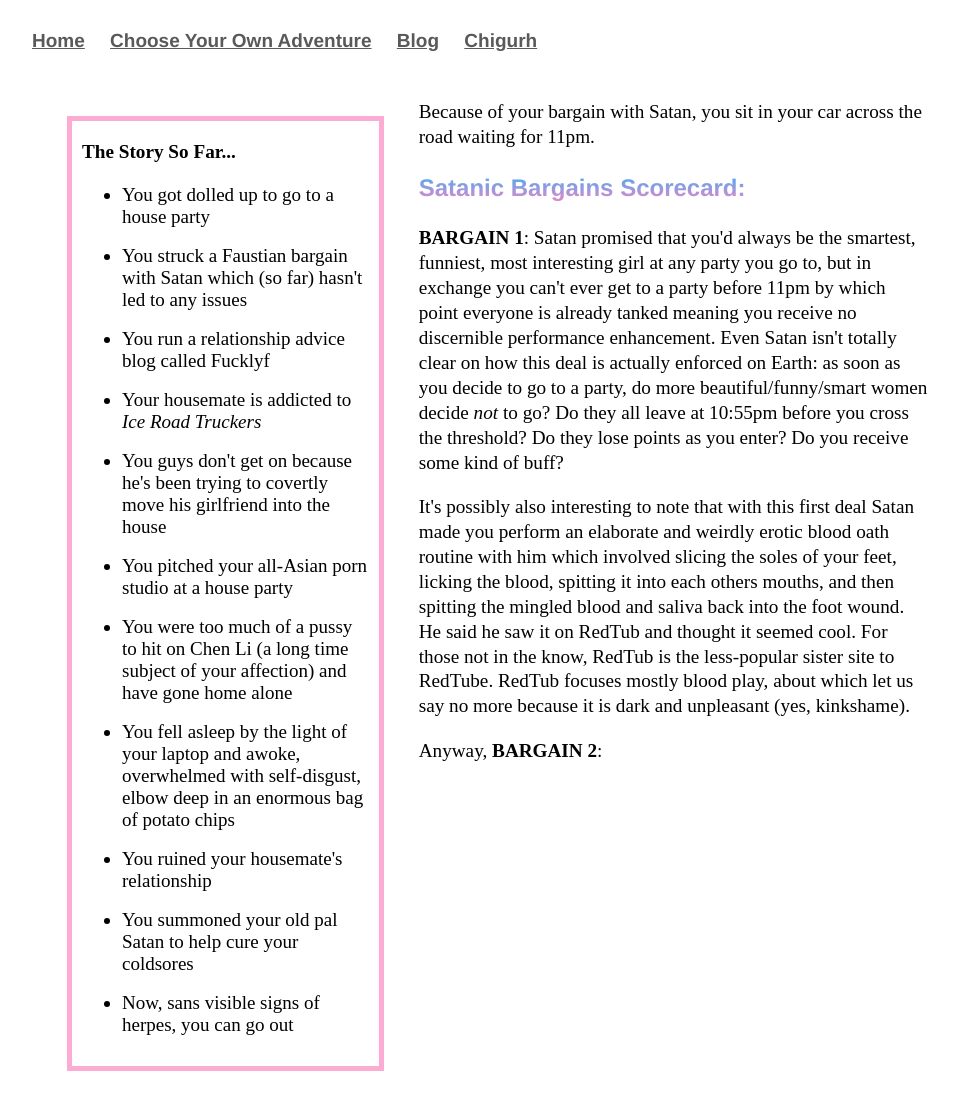
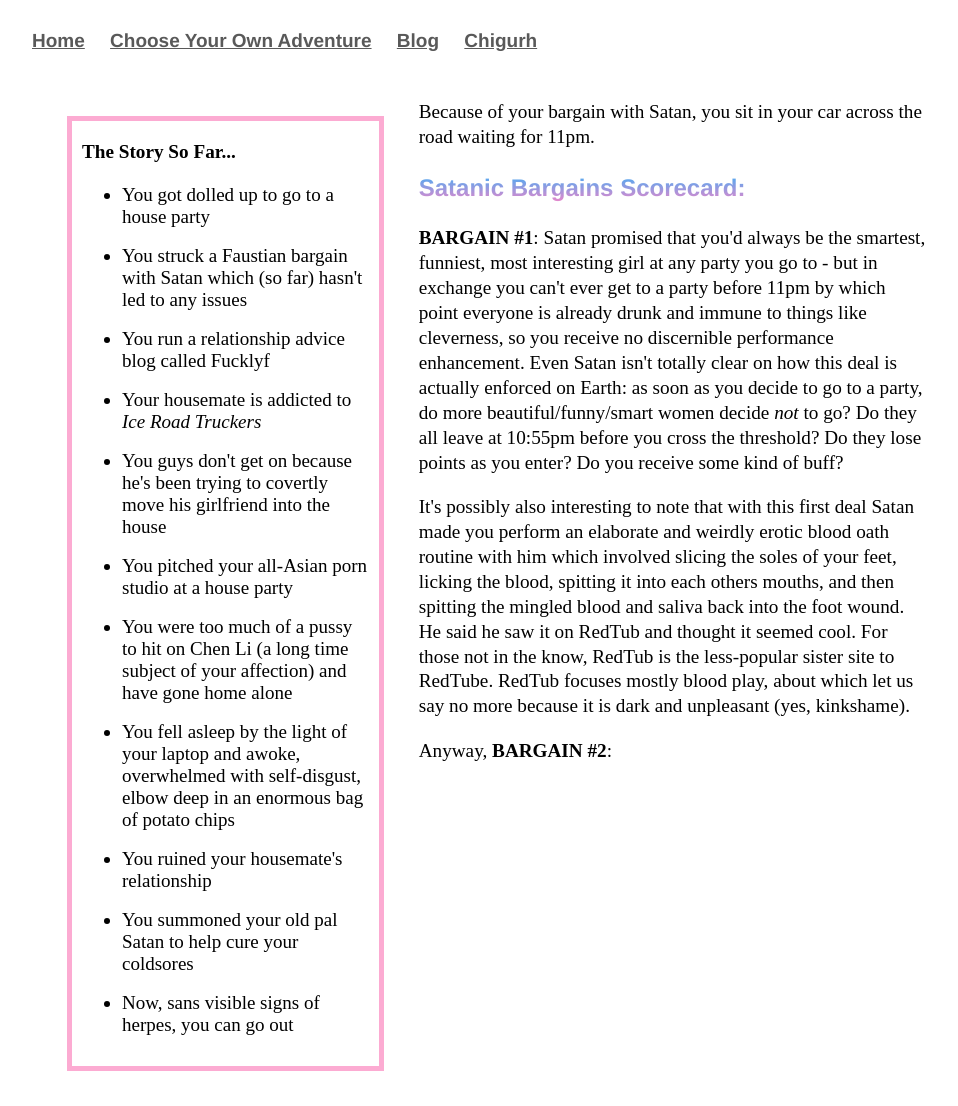
Before and after one commit to Pinelife/pinelife.github.io, a Jekyll site: the page Hellhole/Room11.html, which Jekyll copies as it is, in a window 1280 px wide. Shown: the whole page, without its empty margins (160-1118 px from the left). Built offline with Jekyll 4.4.1, drawn with Linux system fonts in a browser that asks for light colours.

Commit message:
Update Room11.html

```diff
--- a/Hellhole/Room11.html
+++ b/Hellhole/Room11.html
@@ -47,18 +47,18 @@
 Because of your bargain with Satan, you sit in your car across the road waiting for 11pm.
 </p>
 <h3>Satanic Bargains Scorecard:</h3>
-<p><b>BARGAIN 1</b>: Satan promised that you'd always be the smartest, funniest, most interesting girl at any party you go to,
-but in exchange you can't ever get to a party before 11pm by which point everyone is already tanked meaning you receive no
-discernible performance enhancement. Even Satan isn't totally clear on how this deal is actually enforced on Earth: as soon as you decide to go to a party,
-do more beautiful/funny/smart women decide <i>not</i> to go? Do they all leave at 10:55pm before
-you cross the threshold? Do they lose points as you enter? Do you receive some kind of buff?</p>
+<p><b>BARGAIN #1</b>: Satan promised that you'd always be the smartest, funniest, most interesting girl at any party you go to
+- but in exchange you can't ever get to a party before 11pm by which point everyone is already drunk and immune to things like
+cleverness, so  you receive no discernible performance enhancement. Even Satan isn't totally clear on how this deal is
+actually enforced on Earth: as soon as you decide to go to a party, do more beautiful/funny/smart women decide <i>not</i>
+to go? Do they all leave at 10:55pm before you cross the threshold? Do they lose points as you enter? Do you receive
+some kind of buff?</p>
 <p>
 It's possibly also interesting to note that with this first deal Satan made you perform an
 elaborate and weirdly erotic blood oath routine with him which involved slicing the soles of your feet,
 licking the blood, spitting it into each others mouths, and then spitting the mingled blood and saliva back
 into the foot wound. He said he saw it on RedTub and thought it seemed cool. For those not in the know, RedTub is the less-popular
 sister site to RedTube. RedTub focuses mostly blood play, about which let us say no more because it is dark and unpleasant (yes, kinkshame).</p>
-
 <p>
-	Anyway, <b>BARGAIN 2</b>:
+	Anyway, <b>BARGAIN #2</b>:
 </p>
```
